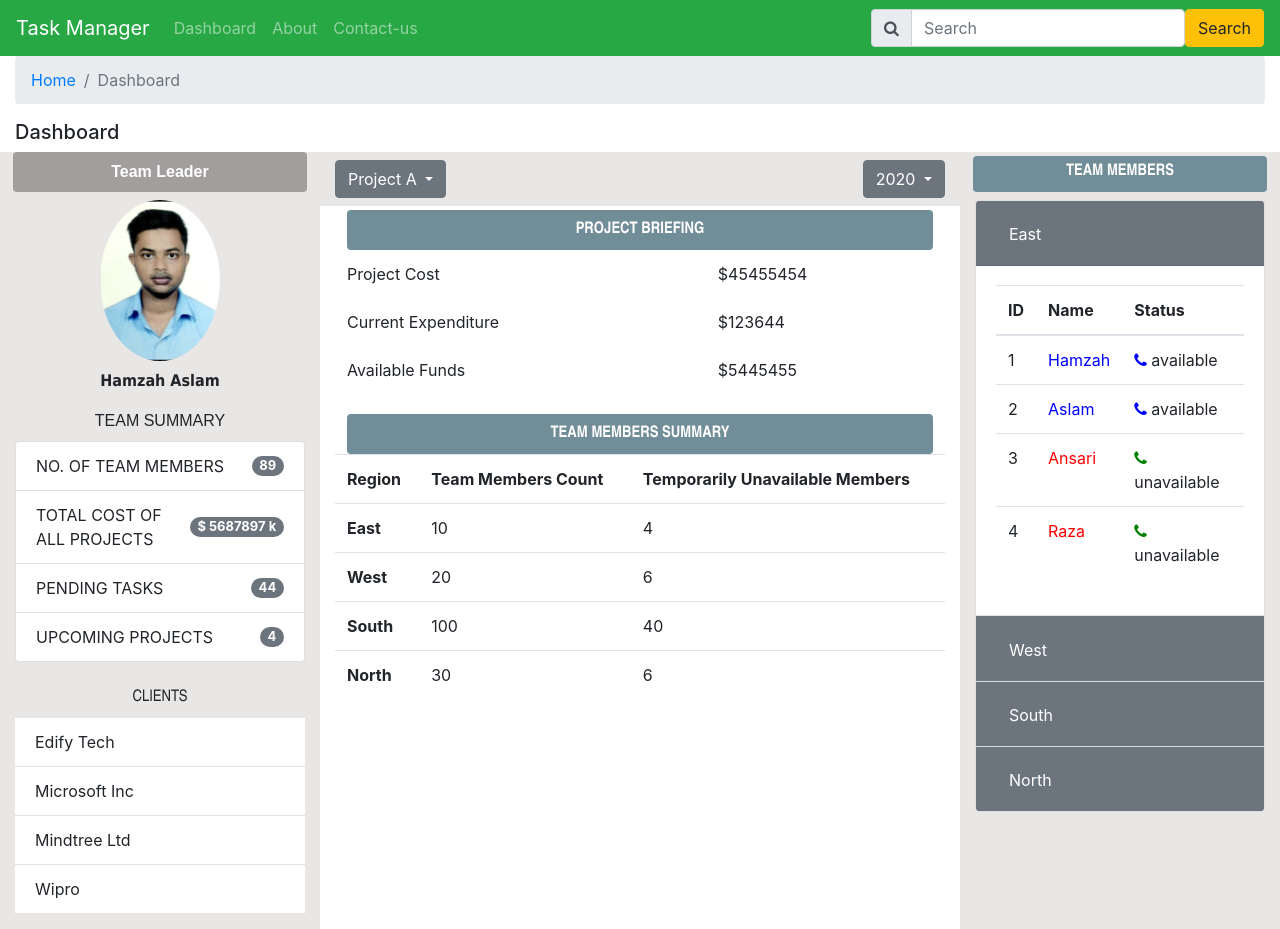
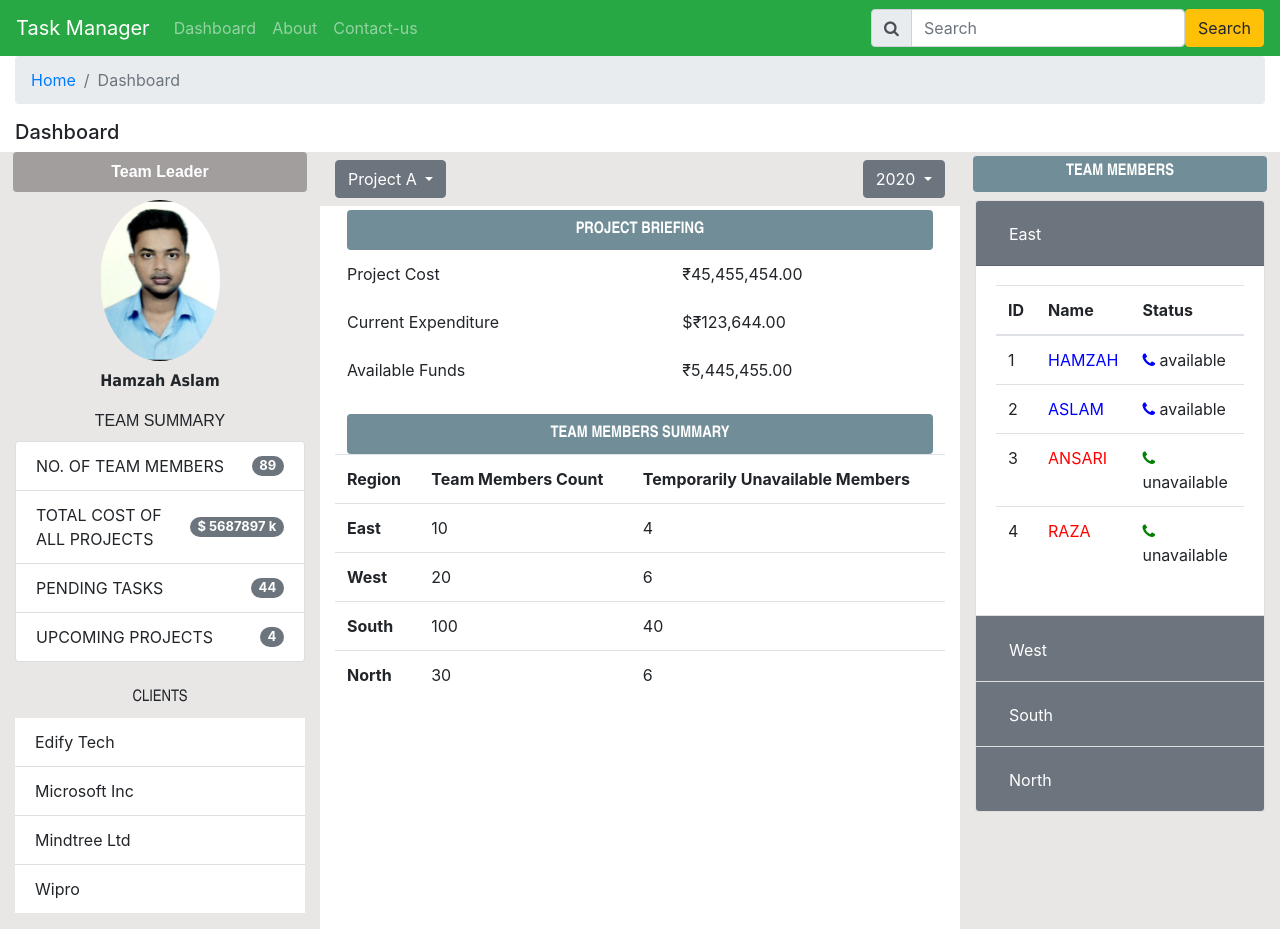
Before and after one commit to HamzahCR7/AngularDailyUpdate, an Angular app: page /dashboard in a window 1280 px wide. Built offline with nearby package versions, Linux system fonts and the light colour scheme.

Commit message:
piping concept implementation

```diff
--- a/src/app/dashboard/dashboard.component.html
+++ b/src/app/dashboard/dashboard.component.html
@@ -98,15 +98,15 @@
         <table class="table table-borderless">
           <tr>
             <td>Project Cost</td>
-            <td>${{ ProjectCost }}</td>
+            <td>{{ ProjectCost | currency:"INR"}}</td>
           </tr>
           <tr>
             <td>Current Expenditure</td>
-            <td>${{ CurrentExpenditure }}</td>
+            <td>${{ CurrentExpenditure | currency:"INR" }}</td>
           </tr>
           <tr>
             <td>Available Funds</td>
-            <td>${{ AvailableFunds }}</td>
+            <td>{{ AvailableFunds| currency:"INR" }}</td>
           </tr>
         </table>
       </div>
@@ -165,7 +165,7 @@
                   <tbody>
                     <tr *ngFor="let data of data1.Members">
                       <td>{{data.Id}}</td>
-                      <td  [style.color]="(data.status=='available')?'blue':'red'">{{data.name}}</td>
+                      <td  [style.color]="(data.status=='available')?'blue':'red'">{{data.name | uppercase}}</td>
                       <td><i class="fa fa-phone"  [style.color]="(data.status=='available')?'blue':'green'"></i> {{data.status}}</td>
                     </tr>
 
```
